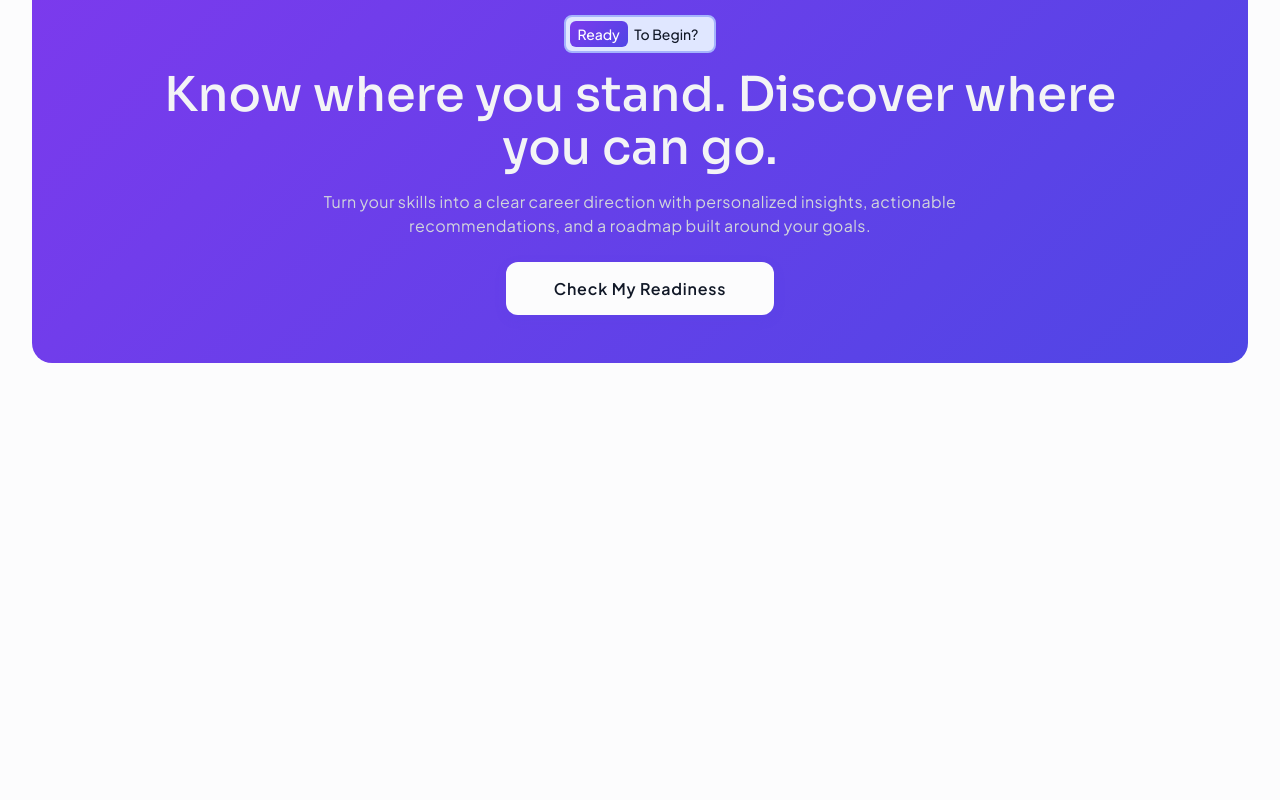
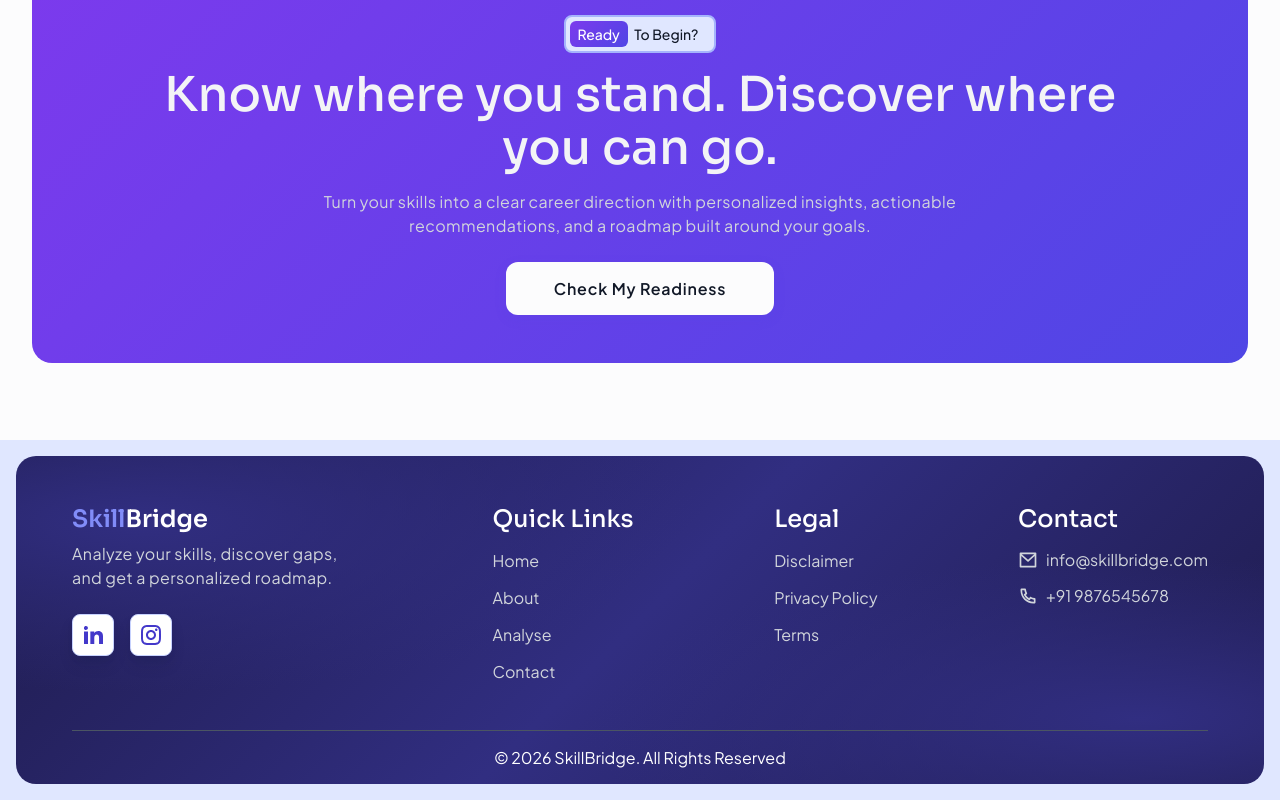
Before and after one commit to architpatle/skill-bridge, a React (Vite) app: page / in a window 1280 px wide. Shown: the part 5010-5810 px from the top of the page. Before the commit the page ends 5450 px from the top, so only its background shows below. Built offline with nearby package versions, Linux system fonts and the light colour scheme.

Commit message:
added footer

```diff
--- a/src/App.jsx
+++ b/src/App.jsx
@@ -5,6 +5,7 @@ import Home from './pages/Home';
 import About from './pages/About';
 import Analysis from './pages/Analysis';
 import Contact from './pages/Contact';
+import Footer from './components/navigation/Footer/Footer';
 
 const App = () => {
   return (
@@ -18,6 +19,8 @@ const App = () => {
           <Route path="/contact" element={<Contact />} />
 
         </Routes>
+
+        <Footer />
       </Router>
 
     </>
--- a/src/components/home/CTA/CTA.module.css
+++ b/src/components/home/CTA/CTA.module.css
@@ -9,7 +9,6 @@
 
 .contentWrapperInner {
     background: var(--gradient-ai);
-
 
     padding: var(--space-12) var(--space-10);
     border-radius: var(--radius-2xl);
--- /dev/null
+++ b/src/components/navigation/Footer/Footer.jsx
@@ -0,0 +1,108 @@
+import React from 'react'
+import { Link } from 'react-router-dom';
+
+import styles from './Footer.module.css'
+
+import {
+    RiInstagramLine,
+    RiLinkedinFill,
+    RiMailLine,
+    RiPhoneLine
+} from "react-icons/ri";
+
+const Footer = () => {
+    return (
+        <footer className={`${styles.footer} `}>
+
+            <div className={`${styles.contentWrapper} `}>
+                <div className={`${styles.contentWrapperInner} container `}>
+
+                    <div className={`${styles.footerTop} `}>
+                        <div className={`${styles.col1} `}>
+
+                            {/* Logo */}
+                            <div className={`${styles.logo} `}>
+                                Skill<span>Bridge</span>
+                            </div>
+
+                            <p  className={`${styles.descriptionExtra} description `} >Analyze your skills, discover gaps, and get a personalized roadmap.</p>
+
+                            <div className={`${styles.social} `}>
+                                <div className={`${styles.iconWrapExtra} iconWrap`}>
+                                    <RiLinkedinFill className={`${styles.iconExtra} icon`} />
+                                </div>
+
+                                <div className={`${styles.iconWrapExtra} iconWrap`}>
+                                    <RiInstagramLine className={`${styles.iconExtra} icon`} />
+                                </div>
+
+                            </div>
+
+                        </div>
+
+                        <div className={`${styles.col2} `}>
+                            {/* Card Heading */}
+                            <h3 className={`${styles.cardHeadingExtra} cardHeading`} >Quick Links</h3>
+
+                            <ul className={`${styles.quickLinks} `}>
+                                <li>
+                                    <Link className={`${styles.quickLinksItem} `} to="/">Home</Link>
+                                </li>
+                                <li>
+                                    <Link className={`${styles.quickLinksItem} `} to="/about">About</Link>
+                                </li>
+                                <li>
+                                    <Link className={`${styles.quickLinksItem} `} to="/analyse">Analyse</Link>
+                                </li>
+                                <li>
+                                    <Link className={`${styles.quickLinksItem} `} to="/contact">Contact</Link>
+                                </li>
+                            </ul>
+                        </div>
+
+                        <div className={`${styles.col3} `}>
+                            <h3 className={`${styles.cardHeadingExtra} cardHeading`} >Legal</h3>
+
+                            <ul className={`${styles.quickLinks} `}>
+                                <li>
+                                    <Link className={`${styles.quickLinksItem} `} to="/">Disclaimer</Link>
+                                </li>
+                                <li>
+                                    <Link className={`${styles.quickLinksItem} `} to="/">Privacy Policy</Link>
+                                </li>
+                                <li>
+                                    <Link className={`${styles.quickLinksItem} `} to="/about">Terms</Link>
+                                </li>
+
+                            </ul>
+                        </div>
+
+                        <div className={`${styles.col4} `}>
+                            <h3 className={`${styles.cardHeadingExtra} cardHeading`} >Contact</h3>
+
+                            <ul className={`${styles.quickLinks} `}>
+                                <li>
+                                    <Link className={`${styles.quickLinksItem}  ${styles.contactItem} `} to="/"> <RiMailLine className={`${styles.contactIcon} `} /> info@skillbridge.com</Link>
+                                </li>
+                                <li>
+                                    <Link className={`${styles.quickLinksItem} ${styles.contactItem}`} to="/"> <RiPhoneLine className={`${styles.contactIcon} `} />+91 9876545678</Link>
+                                </li>
+                            </ul>
+                        </div>
+                    </div>
+
+                    <div className={`${styles.footerBottom} `}>
+
+                        © 2026 SkillBridge. All Rights Reserved
+                    </div>
+                </div>
+
+            </div>
+
+
+        </footer >
+
+    )
+}
+
+export default Footer
--- /dev/null
+++ b/src/components/navigation/Footer/Footer.module.css
@@ -0,0 +1,189 @@
+.footer {
+    background: var(--color-primary-100);
+    color: var(--color-white);
+    padding: var(--space-4);
+
+}
+
+.contentWrapper {
+    background: var(--gradient-footer);
+
+    border-radius: var(--radius-2xl);
+
+    padding: var(--space-12) var(--space-6) 0 var(--space-6);
+
+}
+
+.footerTop {
+    /* background-color: palegoldenrod; */
+
+    /* display: grid;
+    grid-template-columns: repeat(4, 1fr); */
+
+    display: flex;
+    justify-content: space-between;
+    /* gap: var(--space-8); */
+}
+
+.col1 {
+    /* background-color: cadetblue; */
+
+    display: flex;
+    flex-direction: column;
+    gap: var(--space-2);
+}
+
+.logo {
+    font-family: var(--font-heading);
+    color: var(--color-primary-400);
+    font-size: var(--font-size-xl);
+    font-weight: var(--font-weight-semibold);
+}
+
+.logo span {
+    color: var(--color-white);
+}
+
+.descriptionExtra{
+    color: var(--color-gray-300);
+    max-width: 280px;
+}
+
+.social {
+    /* background-color: blueviolet; */
+
+    margin-top: var(--space-4);
+    display: flex;
+    gap: var(--space-4);
+}
+
+.social .iconWrapExtra {
+    padding: var(--space-2);
+    border-radius: var(--radius-md);
+    cursor: pointer;
+
+    position: relative;
+    overflow: hidden;
+
+}
+
+.social .iconWrapExtra::before {
+    content: "";
+    position: absolute;
+    inset: 0;
+    background: var(--gradient-ai);
+    opacity: 0;
+
+    transition: var(--transition-card);
+}
+
+.social .iconWrapExtra:hover::before {
+    opacity: 1;
+}
+
+.social .iconWrapExtra .iconExtra {
+    font-size: var(--font-size-xl);
+    position: relative;
+    z-index: 9;
+
+
+}
+
+.social .iconWrapExtra:hover .iconExtra {
+    color: var(--color-white);
+}
+
+.col2 {
+    /* background-color: olive; */
+}
+
+.cardHeadingExtra {
+    margin-bottom: var(--space-4);
+}
+
+.quickLinks {
+    display: flex;
+    flex-direction: column;
+    gap: var(--space-4);
+
+    color: var(--color-text-secondary);
+    transition: all var(--duration-normal) var(--ease-in-out);
+
+    color: var(--color-gray-300);
+}
+
+li {
+    /* background-color: aqua; */
+}
+
+.quickLinksItem {
+    /* background-color: beige; */
+    display: inline-block;
+    min-height: unset;
+
+    transition: all var(--duration-normal) var(--ease-in-out);
+}
+
+.quickLinksItem:hover {
+    color: var(--color-primary-400);
+    font-weight: var(--font-weight-medium);
+    transform: translateX(4px);
+}
+
+.col3 {
+    /* background-color: salmon; */
+}
+
+.col4 {
+    /* background-color: aliceblue; */
+}
+
+.contactItem {
+    display: flex;
+    align-items: center;
+    gap: var(--space-2);
+
+    /* background-color: aqua; */
+
+    line-height: 1;
+}
+
+.contactIcon {
+    /* background-color: bisque; */
+    font-size: var(--font-size-lg);
+    /* color: var(--color-primary-200); */
+
+}
+
+.footerBottom {
+    /* background-color: pink; */
+
+    margin-top: var(--space-12);
+    border-top: var(--border-width-thin) solid var(--color-gray-600);
+    padding: var(--space-4) 0 ;
+
+    text-align: center;
+    font-size: var(--font-size-base);
+
+}
+
+@media (max-width: 1023px) {
+    .contentWrapper {
+        padding: var(--space-8) var(--space-6) 0 var(--space-6);
+
+    }
+}
+
+@media (max-width:767px) {
+    .footerTop{
+        flex-direction: column;
+        gap: var(--space-12);
+    }
+}
+
+@media (max-width: 639px) {
+    .contentWrapper {
+        padding: var(--space-8) var(--space-4) 0 var(--space-4);
+
+    }
+}
--- a/src/styles/designSystem.css
+++ b/src/styles/designSystem.css
@@ -290,6 +290,18 @@ ol {
             var(--color-white) 0%,
             var(--color-primary-50) 48%,
             var(--color-primary-100) 100%);
+
+    --gradient-footer:
+        radial-gradient(ellipse 70% 80% at 10% 20%,
+            var(--color-primary-900) 0%,
+            transparent 65%),
+        radial-gradient(ellipse 65% 70% at 90% 80%,
+            var(--color-primary-900) 0%,
+            transparent 70%),
+        linear-gradient(135deg,
+            var(--color-primary-950) 0%,
+            var(--color-primary-900) 50%,
+            var(--color-primary-950) 100%);
 
     /* =========================
    GLASS EFFECT
@@ -1039,7 +1051,7 @@ ol {
         border-color var(--duration-fast) var(--ease-in-out),
         box-shadow var(--duration-normal) var(--ease-smooth),
         transform var(--duration-fast) var(--ease-smooth),
-        opacity  var(--duration-normal) var(--ease-smooth);
+        opacity var(--duration-normal) var(--ease-smooth);
 
 
     --transition-card:
@@ -1474,9 +1486,7 @@ select {
 @media (min-width: 1024px) and (max-width: 1279px) {}
 
 /* Tablet */
-@media (max-width: 1023px) {
-
-}
+@media (max-width: 1023px) {}
 
 /* Small Tablet */
 @media (min-width: 640px) and (max-width: 767px) {}
```
Also changed, not shown: ideas.txt.
